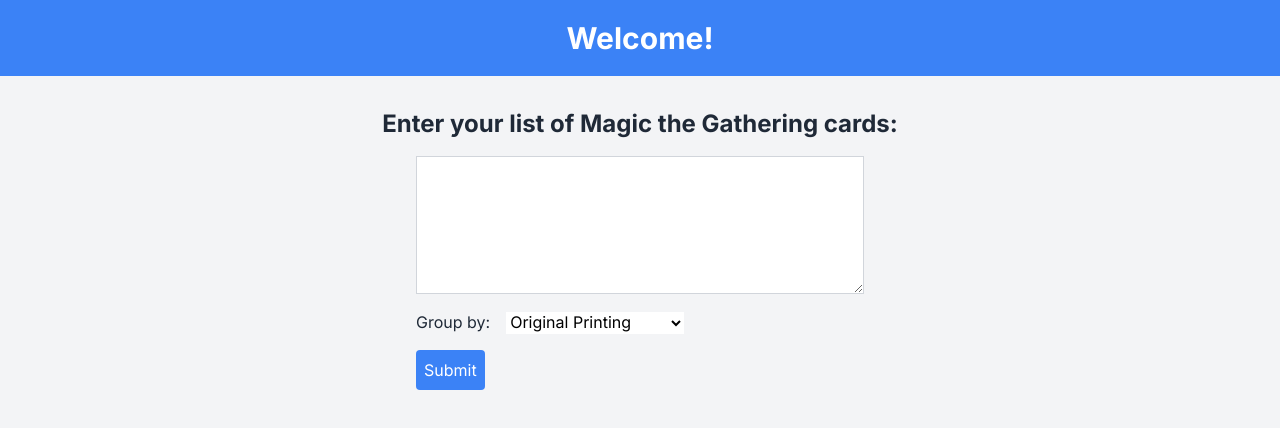
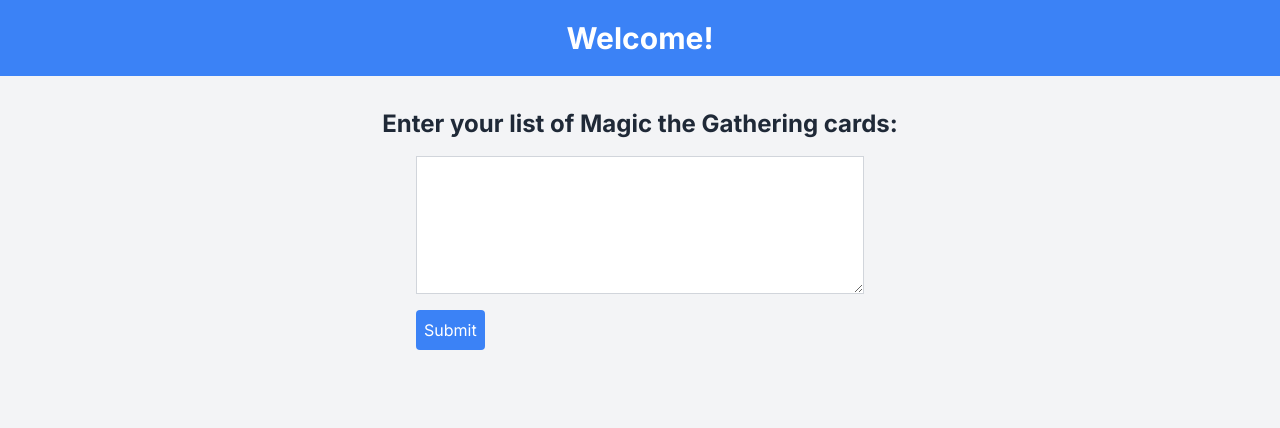
Before and after one commit to Owen-Rose/FranticSort, a Next.js app: page / in a window 1280 px wide. Shown: the top 428 px of the page. Built offline with nearby package versions, Linux system fonts and the light colour scheme.

Commit message:
commit 	modified:   app/components/InputForm.tsx 	modified:   app/components/GroupedCardList.tsx 	modified:   app/components/InputForm.tsx 	modified:   app/page.tsx 	modified:   app/services/scryfallServices.ts

```diff
--- a/app/components/InputForm.tsx
+++ b/app/components/InputForm.tsx
@@ -25,18 +25,7 @@
           rows={5}
           className="text-black block w-full p-2 border border-gray-300"
         />
-        <div className="mt-4">
-          <label
-            htmlFor="printOption"
-            className="text-gray-800 inline-block mr-2"
-          >
-            Group by:
-          </label>
-          <select id="printOption" className="text-black bg-white ml-2">
-            <option value="Original">Original Printing</option>
-            <option value="Most Recent">Most Recent Printing</option>
-          </select>
-        </div>
+
         <button
           type="submit"
           className="mt-4 bg-blue-500 text-white p-2 rounded"
```
